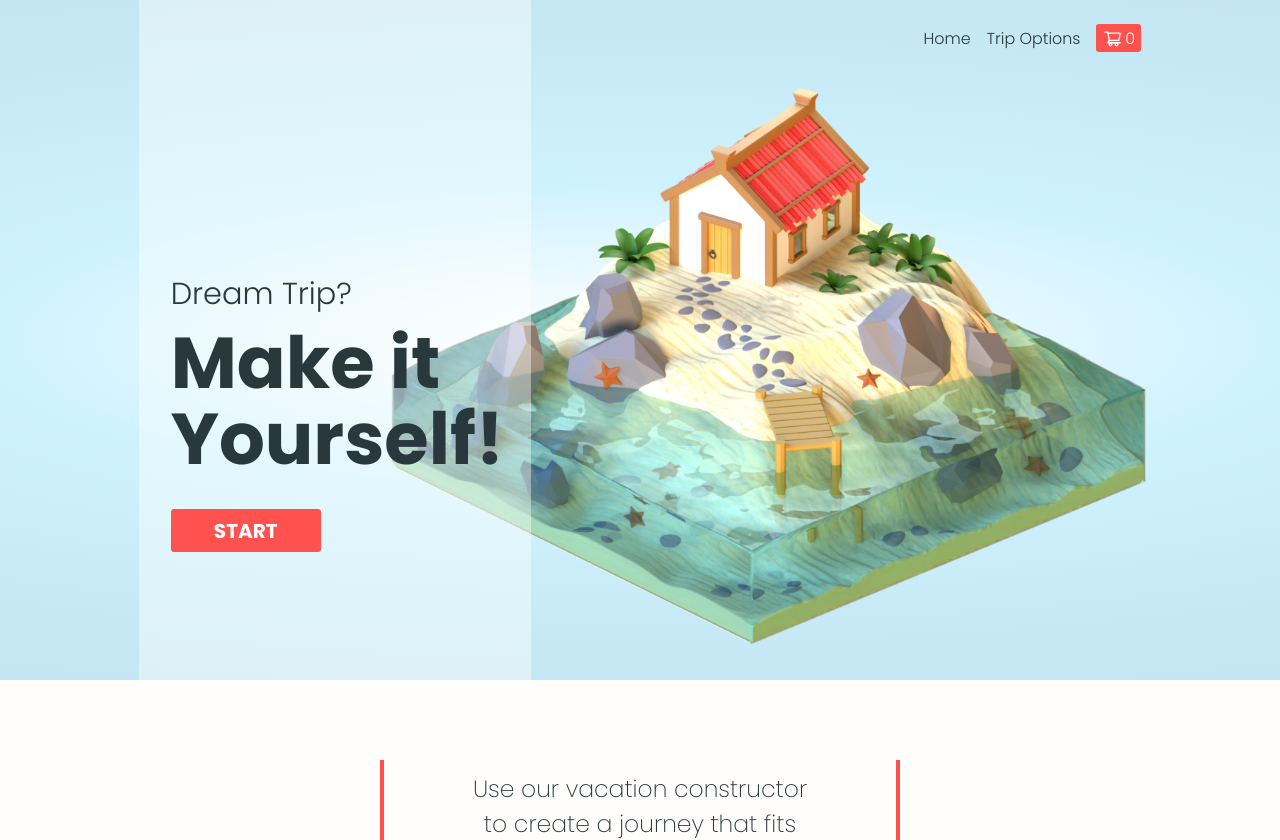
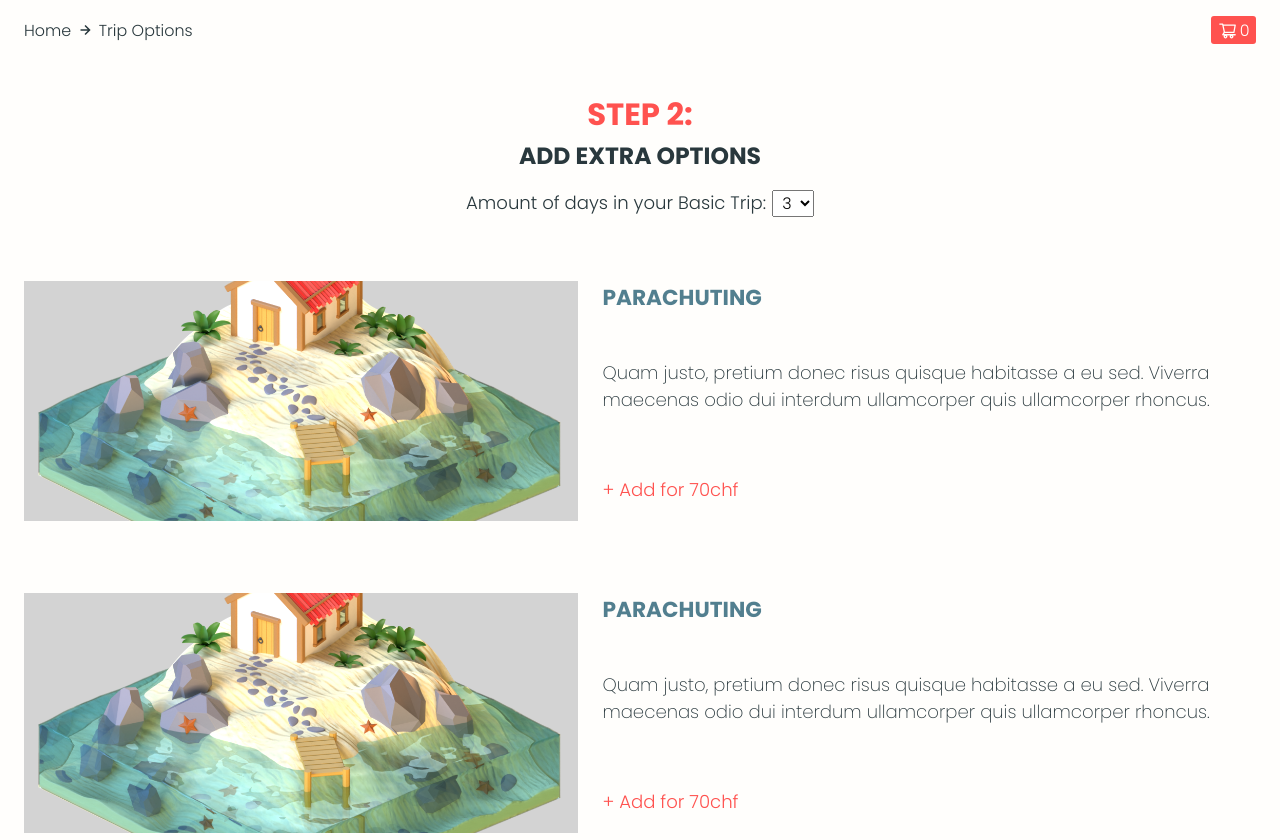
Before and after one commit to daduckster/online-vacation-shop_react, a React (Create React App) app: page / in a window 1280 px wide. Shown: the top 840 px of the page. Built offline with nearby package versions, Linux system fonts and the light colour scheme.

Commit message:
finished shop page styling for mobile + tablet

```diff
--- a/src/App.tsx
+++ b/src/App.tsx
@@ -1,10 +1,11 @@
 import React from 'react';
-import HomePage from './pages/HomePage';
+// import HomePage from './pages/HomePage';
+import ShopPage from './pages/ShopPage';
 
 function App() {
   return (
     <div>
-      <HomePage />
+      <ShopPage />
     </div>
   );
 }
--- a/src/_variables.scss
+++ b/src/_variables.scss
@@ -2,3 +2,4 @@ $text: #29383d;
 $off-white: #FFFEFC;
 $accent: #FF524F;
 $text-light: #527F8F;
+$text-light-opacity: rgba(82, 127, 143, 0.6);
--- a/src/components/homePage/durationHome/DurationPlate.module.scss
+++ b/src/components/homePage/durationHome/DurationPlate.module.scss
@@ -7,7 +7,6 @@
   grid-template-columns: 1fr 1fr;
   column-gap: 1rem;
   align-items: flex-start;
-  //margin-top: 3rem;
   padding: 1rem;
   box-shadow: 0 0 50px 5px rgba(43, 59, 65, 0.17);
   border-radius: 3px;
--- a/src/components/homePage/heroHome/HeroHome.module.scss
+++ b/src/components/homePage/heroHome/HeroHome.module.scss
@@ -87,7 +87,7 @@
     width: fit-content;
     height: 100vmin;
     margin: 0 5vw;
-    padding: 0 1.5rem;
+    padding: 0 1.5rem 12vmin 1.5rem;
     background-color: rgba(255, 254, 252, 0.4);
   }
 
@@ -104,7 +104,6 @@
   .startBtn {
     padding: 0.3rem 2.3rem;
     margin-top: 5vmin;
-    margin-bottom: 12vmin;
     font-size: 3.1vmin;
   }
 
@@ -125,7 +124,7 @@
   .headerContainer {
     height: 85vmin;
     margin: 0 calc((95vw - 100vh) / 3);
-    padding: 0 4vmin;
+    padding: 0 4vmin 16vmin 4vmin;
   }
 
   .h2Hero {
@@ -141,7 +140,6 @@
   .startBtn {
     padding: 0.4rem 2.7rem;
     margin-top: 4vmin;
-    margin-bottom: 16vmin;
     font-size: calc(0.5rem + 1.5vmin);
   }
 
--- a/src/components/homePage/quoteHome/QuoteHome.module.scss
+++ b/src/components/homePage/quoteHome/QuoteHome.module.scss
@@ -32,8 +32,7 @@
 
 .arrowIcon {
   font-size: 2.5em;
-  color: $text-light;
-  opacity: 0.6;
+  color: $text-light-opacity;
 }
 
 //////////////////////////////////////////////////////////////////////////////////////////////
--- a/src/components/shared/Navbar.module.scss
+++ b/src/components/shared/Navbar.module.scss
@@ -1 +1,41 @@
 @import '../../_variables.scss';
+
+//////////////////////////////////////////////////////////////////////////////////////////////
+// MOBILE
+.navContainer {
+  display: flex;
+  flex-direction: column;
+  width: 100vw;
+  padding: 0.7rem 1rem;
+}
+
+.btnContainer {
+  display: flex;
+  justify-content: flex-end;
+}
+
+.linksContainer {
+  display: flex;
+  align-items: center;
+  gap: 0.3rem;
+}
+
+//////////////////////////////////////////////////////////////////////////////////////////////
+// MOBILE - HORIZONTAL
+@media screen and (max-height: 567px) {
+  .navContainer {
+    padding: 0.7rem 3rem;
+    flex-direction: row-reverse;
+    justify-content: space-between;
+  }
+}
+
+//////////////////////////////////////////////////////////////////////////////////////////////
+// TABLET
+@media screen and (min-height: 568px) and (min-width: 613px) {
+  .navContainer {
+    padding: 1rem 1.5rem;
+    flex-direction: row-reverse;
+    justify-content: space-between;
+  }
+}
--- a/src/components/shared/Navbar.tsx
+++ b/src/components/shared/Navbar.tsx
@@ -1,11 +1,26 @@
 import React from 'react';
-// import styles from './Navbar.module.scss';
+import { AiOutlineShoppingCart } from 'react-icons/ai';
+import { BiRightArrowAlt } from 'react-icons/bi';
+import inhStyles from '../homePage/navbarHome/NavbarHome.module.scss';
+import styles from './Navbar.module.scss';
 
 function Navbar() {
   return (
-    <div>
-      Navbar
-    </div>
+    <nav className={styles.navContainer}>
+      <div className={styles.btnContainer}>
+        <button type="button" className={inhStyles.basketLink}>
+          {' '}
+          <AiOutlineShoppingCart className={inhStyles.cartIcn} />
+          {' '}
+          0
+        </button>
+      </div>
+      <div className={styles.linksContainer}>
+        <button type="button" className={inhStyles.link}>Home</button>
+        <BiRightArrowAlt className={styles.arrowIcon} />
+        <button type="button" className={inhStyles.link}>Trip Options</button>
+      </div>
+    </nav>
   );
 }
 
--- a/src/components/shopPage/activitiesShop/ActivitiesShop.module.scss
+++ b/src/components/shopPage/activitiesShop/ActivitiesShop.module.scss
@@ -1 +1,46 @@
 @import '../../../_variables.scss';
+
+//////////////////////////////////////////////////////////////////////////////////////////////
+// MOBILE
+.shopContainer {
+  display: flex;
+  flex-direction: column;
+  align-items: center;
+  gap: 1rem;
+  padding: 2rem 1rem 0 1rem;
+}
+
+.daysSelect {
+  margin-left: 0.4rem;
+  padding: 0 0.3rem;
+  font-size: 1rem;
+  font-family: 'Poppins', sans-serif;
+  font-weight: 300;
+}
+
+.activityContainer {
+  display: flex;
+  flex-direction: column;
+  gap: 3rem;
+  padding: 2rem 0;
+}
+
+//////////////////////////////////////////////////////////////////////////////////////////////
+// MOBILE - HORIZONTAL
+@media screen and (max-height: 567px) {
+  .shopContainer {
+    padding: 2rem 3rem 0 3rem;
+  }
+}
+
+//////////////////////////////////////////////////////////////////////////////////////////////
+// TABLET
+@media screen and (min-height: 568px) and (min-width: 613px) {
+  .shopContainer {
+    padding: 2rem 1.5rem 0 1.5rem;
+  }
+
+  .activityContainer {
+    padding: 3rem 0 0 0;
+  }
+}
--- a/src/components/shopPage/activitiesShop/ActivitiesShop.tsx
+++ b/src/components/shopPage/activitiesShop/ActivitiesShop.tsx
@@ -1,11 +1,42 @@
 import React from 'react';
-// import styles from './ActivitiesShop.module.scss';
+import inhStylesHeroHome from '../../homePage/heroHome/HeroHome.module.scss';
+import inhStylesDurationHome from '../../homePage/durationHome/DurationHome.module.scss';
+import styles from './ActivitiesShop.module.scss';
+import Activity from './Activity';
 
 function ActivitiesShop() {
   return (
-    <div>
-      ActivitiesShop
-    </div>
+    <article className={styles.shopContainer}>
+      <header className={inhStylesDurationHome.header}>
+        <h2 className={inhStylesDurationHome.stepNumber}>STEP 2:</h2>
+        <h3 className={inhStylesDurationHome.stepName}>ADD EXTRA OPTIONS</h3>
+      </header>
+
+      <div>
+        <label htmlFor="selectDays">
+          Amount of days in your Basic Trip:
+          <select name="selectDays" id="selectDays" className={styles.daysSelect}>
+            <option value="3">3</option>
+            <option value="3">5</option>
+            <option value="3">7</option>
+          </select>
+        </label>
+      </div>
+
+      <div className={styles.activityContainer}>
+        <Activity />
+        <Activity />
+        <Activity />
+        <Activity />
+        <Activity />
+        <Activity />
+      </div>
+
+      <div className={styles.btnContainer}>
+        <button type="button" className={inhStylesHeroHome.startBtn}>CALCULATE FINAL PRICE</button>
+      </div>
+
+    </article>
   );
 }
 
--- a/src/components/shopPage/activitiesShop/Activity.module.scss
+++ b/src/components/shopPage/activitiesShop/Activity.module.scss
@@ -1 +1,77 @@
 @import '../../../_variables.scss';
+
+//////////////////////////////////////////////////////////////////////////////////////////////
+// MOBILE
+.activityContainer {
+  display: grid;
+  grid-template-areas: 'img' 'head' 'descr' 'btn';
+  gap: 0.5rem;
+  padding-bottom: 3rem;
+  border-bottom: 2px solid $text-light-opacity;
+}
+
+.imgContainer {
+  grid-area: img;
+  height: 60vmin;
+  background-color: lightgray;
+}
+
+.img {
+  width: 100%;
+  height: 100%;
+  object-fit: cover;
+}
+
+.activityHeader {
+  grid-area: head;
+  font-size: 1.2em;
+  font-weight: 700;
+  color: $text-light;
+}
+
+.activityDescription {
+  grid-area: descr;
+  font-weight: 200;
+  font-size: 1em;
+}
+
+.activityBtn {
+  grid-area: btn;
+  width: fit-content;
+  border: none;
+  background-color: transparent;
+  font-family: 'Poppins', sans-serif;
+  font-weight: 300;
+  font-size: 1em;
+  color: $accent;
+  cursor: pointer;
+}
+
+//////////////////////////////////////////////////////////////////////////////////////////////
+// MOBILE - HORIZONTAL
+@media screen and (max-height: 567px) {
+  .activityContainer {
+    grid-template-areas: 'img head' 'img descr' 'img btn';
+    column-gap: 1.5rem;
+  }
+
+  .imgContainer {
+    height: 50vmin;
+  }
+}
+
+//////////////////////////////////////////////////////////////////////////////////////////////
+// TABLET
+@media screen and (min-height: 568px) and (min-width: 613px) {
+  .activityContainer {
+    grid-template-areas: 'img head' 'img descr' 'img btn';
+    grid-template-columns: 45% auto;
+    column-gap: 1.5rem;
+    padding-bottom: 1.5rem;
+    border: none;
+  }
+
+  .imgContainer {
+    height: 30vmin;
+  }
+}
--- a/src/components/shopPage/activitiesShop/Activity.tsx
+++ b/src/components/shopPage/activitiesShop/Activity.tsx
@@ -1,11 +1,23 @@
 import React from 'react';
-// import styles from './Activity.module.scss';
+import styles from './Activity.module.scss';
 
 function Activity() {
   return (
-    <div>
-      Activity
-    </div>
+    <section className={styles.activityContainer}>
+      <figure className={styles.imgContainer}>
+        <img src="./assets/images/house.png" alt="house on the beach" className={styles.img} />
+      </figure>
+
+      <header className={styles.activityHeader}>PARACHUTING</header>
+
+      <p className={styles.activityDescription}>
+        Quam justo, pretium donec risus quisque habitasse a eu sed. Viverra maecenas odio dui
+        interdum ullamcorper quis ullamcorper rhoncus.
+        {' '}
+      </p>
+
+      <button type="button" className={styles.activityBtn}>+ Add for 70chf</button>
+    </section>
   );
 }
 
--- a/src/pages/ShopPage.tsx
+++ b/src/pages/ShopPage.tsx
@@ -1,9 +1,14 @@
 import React from 'react';
+import ActivitiesShop from '../components/shopPage/activitiesShop/ActivitiesShop';
+import Navbar from '../components/shared/Navbar';
+import Footer from '../components/shared/Footer';
 
 function ShopPage() {
   return (
     <div>
-      ShopPage
+      <Navbar />
+      <ActivitiesShop />
+      <Footer />
     </div>
   );
 }
```
